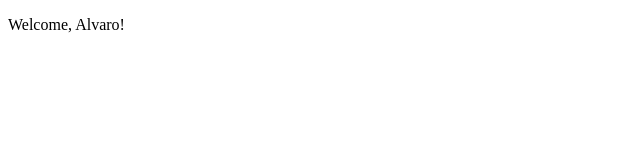
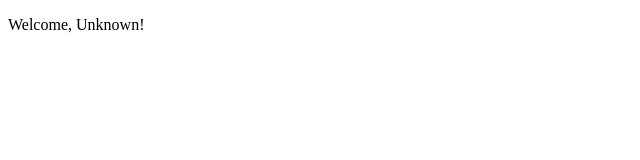
Before and after one commit to SamaJabri/Develhope-Web-React, a React (Create React App) app: page / in a window 1280 px wide. Shown: the top 160 px of the page, without its empty margins (0-640 px from the left). Built offline with nearby package versions, Linux system fonts and the light colour scheme.

Commit message:
Solved eleventh exercise

```diff
--- a/src/App.jsx
+++ b/src/App.jsx
@@ -3,6 +3,6 @@ import Welcome from "./components/Welcome";
 
 export default class App extends Component {
   render() {
-    return <Welcome name="Alvaro" />;
+    return <Welcome />;
   }
 }
--- a/src/components/Welcome.jsx
+++ b/src/components/Welcome.jsx
@@ -1,6 +1,10 @@
 import React, { Component } from "react";
 
 export default class Welcome extends Component {
+  static defaultProps = {
+    name: "Unknown",
+  };
+
   render() {
     return <p>Welcome, {this.props.name}!</p>;
   }
```
